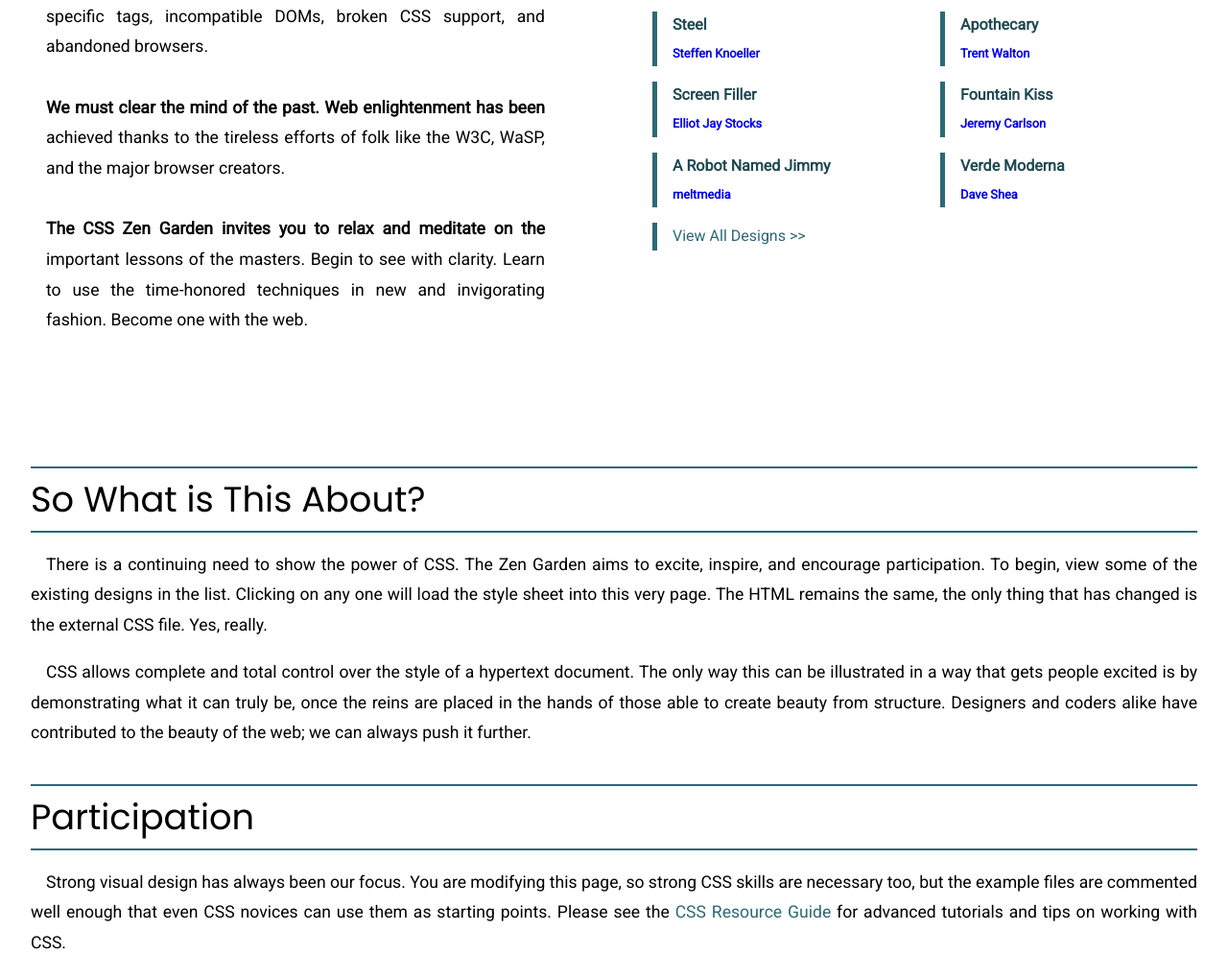
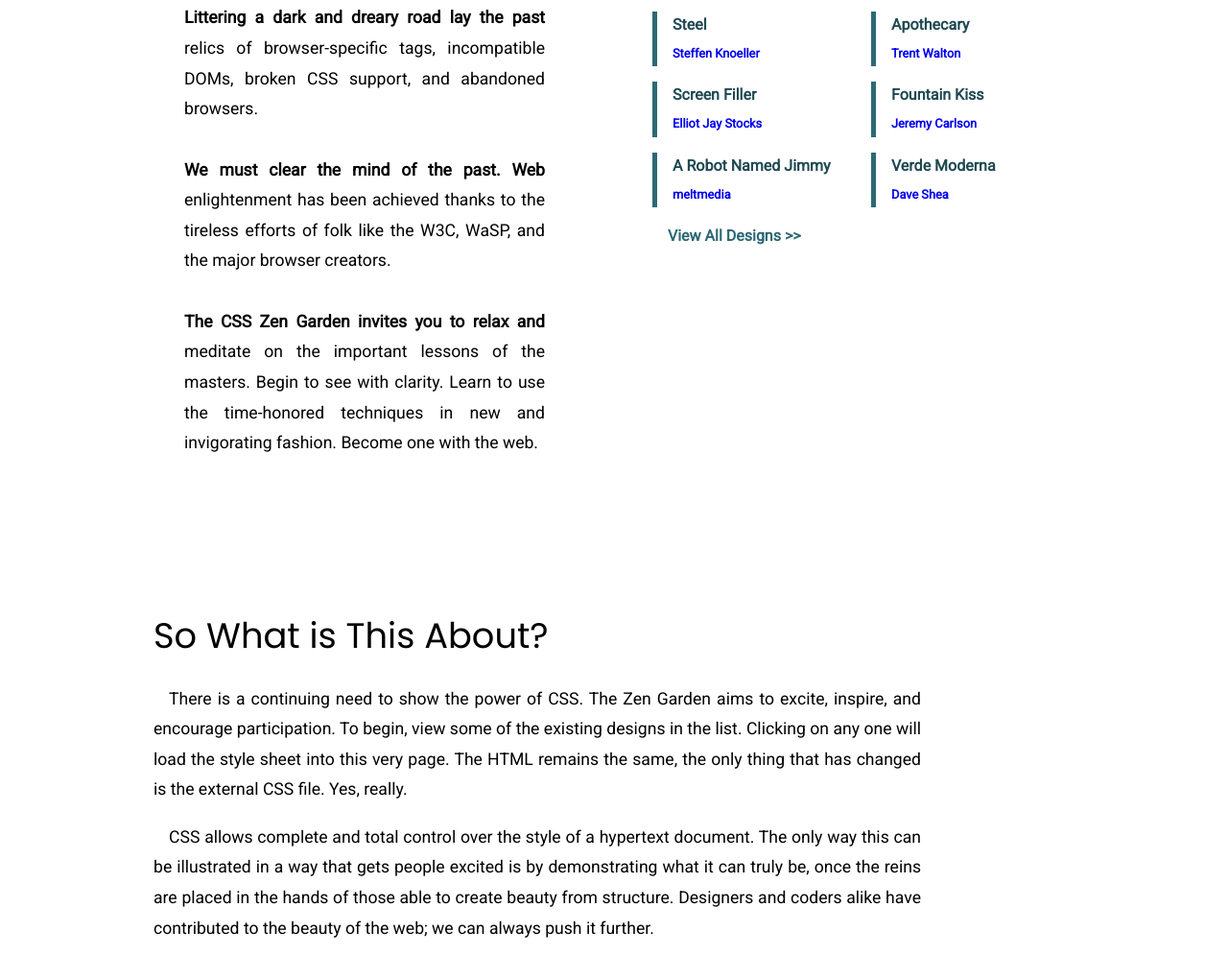
Before and after one commit to AzrielleP/Pure-HTML-and-CSS-Practice-Repo, a plain HTML site: page CSS Zen/index.html in a window 1280 px wide. Shown: the part 975-1970 px from the top of the page at 96% size. Drawn offline with Linux system fonts and the light colour scheme.

Commit message:
Updated style.css and index.html

```diff
--- a/CSS Zen/style.css
+++ b/CSS Zen/style.css
@@ -98,8 +98,36 @@ header h2{
 	font-weight: bold;
 }
 
-/*Selecting a design */
+/*selecting a design*/
+.select-design a{
+	text-decoration: none;
+}
+
+.select-design a:active{
+	color: #68B2A0;
+}
+
+.select-design .design-name{
+	font-size: 1rem;
+	padding: 0;
+	font-weight: bold;
+	color: rgb(31, 73, 82);
+	line-height: .5;
+}
+
+.select-design .designer-name{
+	font-size: .8rem;
+	padding: 0;
+	font-weight: bold;
+}
+
+.view-all a{
+	color: #2C6975;
+	text-align: center;
+}
+
 @media screen and (max-width:49em){
+	/*Selecting a design */
 	.select-design{
 		background: linear-gradient(135deg, rgba(205,224,201,1) 0%,rgba(44,105,117,1) 100%);
 		font-size: 1em;
@@ -131,40 +159,19 @@ header h2{
 	height: 5vh;
 	padding: .2rem;
 	}
-}
-.select-design a{
-	text-decoration: none;
+
+	/*third-part*/
+	.main-supporting h3{
+		border-bottom: 2px solid #2c6975;
+		border-top: 2px solid #2c6975;
+	}
 }
 
-.select-design a:active{
-	color: #68B2A0;
-}
-
-.select-design .design-name{
-	font-size: 1rem;
-	padding: 0;
-	font-weight: bold;
-	color: rgb(31, 73, 82);
-	line-height: .5;
-}
-
-.select-design .designer-name{
-	font-size: .8rem;
-	padding: 0;
-	font-weight: bold;
-}
-
-.view-all a{
-	color: #2C6975;
-	text-align: center;
-}
 
 /*third-part*/
 .main-supporting h3{
 	margin-top: 1em;
 	padding: 1rem 0 1rem 0;
-	border-bottom: 2px solid #2c6975;
-	border-top: 2px solid #2c6975;
 }
 
 .main-supporting a{
@@ -222,13 +229,13 @@ footer ul{
 	/*second-part*/
 	.second-part{
 		display: flex;
-		padding: 1rem;
+		padding: 1rem 10rem 2rem 10rem;
 
 	}
 
 	.article-1{
 		flex:1;
-		height: 70vh;
+		height: 90vh;
 	}
 
 	.select-design{
@@ -256,15 +263,30 @@ footer ul{
 		padding-left:0;
 	}
 
-	.select-design .designer-name a,
-	.select-design .designer-name a:visited{
-		color: #68B2A0;
-	}
-
 	.select-design .designer-name a:hover{
 		color:#cde0c9;
 	}
 
+	.select-design .view-all{
+		border:none;
+		font-weight: bold;
+	}
+
+	/*third-part*/
+	.main-supporting, .requirements{
+		padding: 0rem 10rem 2rem 10rem;
+		background-color:
+	}
+
+	.explanation, .participation, .benefits{
+
+		padding-right: 10rem;
+	}
+
+	.requirements{
+		padding: 2rem 10rem;
+
+	}
 
 	/*footer*/
 	footer{
```
